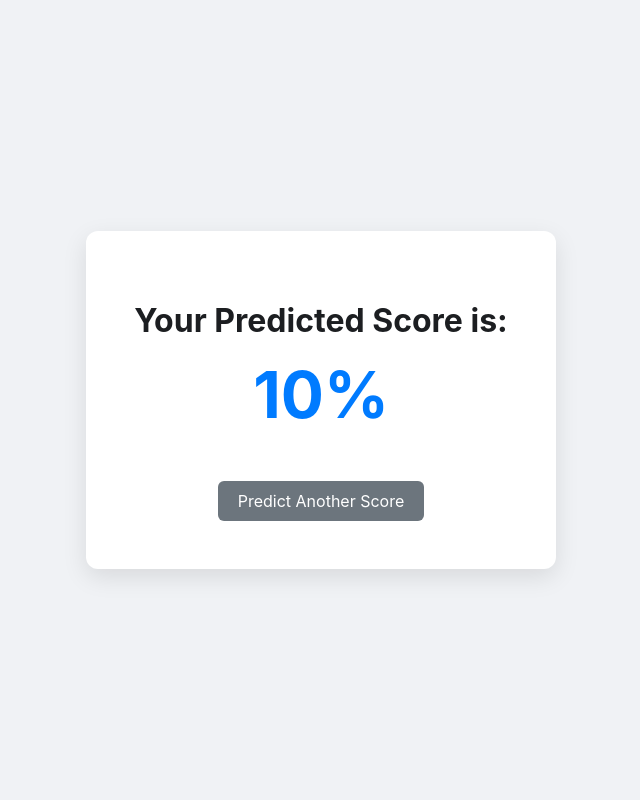
After one commit to BoB-310/mini_project, a Flask app: template mini-project/templates/result.html in a window 1280 px wide. The commit adds this page. Shown: the whole page, without its empty margins (319-959 px from the left). Run offline with Flask 3, Linux system fonts and the light colour scheme; the template is opened without the code that fills it: most values are stand-ins (such as "Sample title", 1, 10 or a date in 2020); parts of the project's set-up code (start-up, migrations or seed data) failed here and were passed over.

Commit message:
mini_project

```diff
--- a/mini-project/app.py
+++ b/mini-project/app.py
@@ -1,59 +1,41 @@
-from flask import Flask, request, jsonify
-from flask_cors import CORS
+# We need redirect and url_for to send the user back to the main page
+from flask import Flask, request, render_template, redirect, url_for
 import joblib
 import numpy as np
-import json # Import the json library
 
 app = Flask(__name__)
-CORS(app)
 
 try:
     model = joblib.load('grade_predictor_model.pkl')
-    print("--- Server Started: Model loaded successfully. ---")
-except Exception as e:
-    print(f"FATAL ERROR: Could not load model. Error: {e}")
+except FileNotFoundError:
+    print("FATAL ERROR: grade_predictor_model.pkl not found. Please run train_model.py first.")
     exit()
 
-@app.route('/predict', methods=['POST'])
+@app.route('/')
+def home():
+    return render_template('index.html')
+
+# --- THIS IS THE UPDATED PART ---
+# The /predict route now accepts both POST and GET methods
+@app.route('/predict', methods=['POST', 'GET'])
 def predict():
-    print("\n--- Received a new request ---")
-    try:
-        data = request.get_json()
-        print(f"1. Received raw data: {data}")
+    # If the request is a POST, it means the form was submitted.
+    if request.method == 'POST':
+        try:
+            form_data = [float(x) for x in request.form.values()]
+            prediction = model.predict([form_data])
+            score = round(prediction[0], 2)
+            return render_template('result.html', score=score)
+        except Exception as e:
+            print(f"An error occurred: {e}")
+            return "An error occurred. Please go back and try again."
 
-        # --- Data Extraction ---
-        target_sem = float(data['target_semester'])
-        prev_sem_1 = float(data['prev_sem_1_score'])
-        prev_sem_2 = float(data['prev_sem_2_score'])
-        study_hours = float(data['study_hours'])
-        attendance = float(data['attendance'])
-        print("2. Data successfully converted to numbers.")
-
-        # --- Prediction ---
-        features = np.array([[target_sem, prev_sem_1, prev_sem_2, study_hours, attendance]])
-        prediction_result = model.predict(features)
-        print(f"3. Model prediction raw output: {prediction_result}, Type: {type(prediction_result)}")
-
-        # --- Data Type Conversion (Robust Fix) ---
-        # Convert the entire numpy array to a standard Python list
-        prediction_list = prediction_result.tolist()
-        # Get the first (and only) number from the list
-        score = prediction_list[0]
-        print(f"4. Converted to Python list: {prediction_list}, Extracted score: {score}")
-
-        # Round the final score
-        final_score = round(score, 2)
-        print(f"5. Final rounded score: {final_score}")
-
-        # --- Create JSON Response ---
-        response_data = {'predicted_score': final_score}
-        print(f"6. Preparing to send this JSON back to browser: {response_data}")
-
-        return jsonify(response_data)
-
-    except Exception as e:
-        print(f"!!! AN ERROR OCCURRED: {e} !!!")
-        return jsonify({'error': 'An error occurred on the server.'}), 500
+    # If the request is a GET, it means someone refreshed the page.
+    # We will redirect them back to the main form page ('home').
+    else:
+        return redirect(url_for('home'))
 
 if __name__ == '__main__':
+    print("--- Server is starting... ---")
+    print("Open your browser and go to: http://127.0.0.1:5000")
     app.run(debug=True, port=5000)
--- /dev/null
+++ b/mini-project/templates/result.html
@@ -0,0 +1,60 @@
+<!DOCTYPE html>
+<html lang="en">
+<head>
+    <meta charset="UTF-8">
+    <meta name="viewport" content="width=device-width, initial-scale=1.0">
+    <title>Prediction Result</title>
+    <link rel="stylesheet" href="https://cdnjs.cloudflare.com/ajax/libs/font-awesome/6.7.2/css/all.min.css" integrity="sha512-Evv84Mr4kqVGRNSgIGL/F/aIDqQb7xQ2vcrdIwxfjThSH8CSR7PBEakCr51Ck+w+/U6swU2Im1vVX0SVk9ABhg==" crossorigin="anonymous" referrerpolicy="no-referrer" />
+    <link rel="stylesheet" href="{{ url_for('static', filename='style.css') }}">
+    <style>
+        body {
+            font-family: -apple-system, BlinkMacSystemFont, 'Segoe UI', Roboto, Helvetica, Arial, sans-serif;
+            display: flex;
+            justify-content: center;
+            align-items: center;
+            height: 100vh;
+            margin: 0;
+            background-color: #f0f2f5;
+        }
+        .container {
+            background: white;
+            padding: 3rem;
+            border-radius: 12px;
+            box-shadow: 0 8px 24px rgba(0, 0, 0, 0.1);
+            text-align: center;
+        }
+        h1 {
+            color: #1c1e21;
+            margin-bottom: 0.5rem;
+        }
+        .score {
+            font-size: 4rem;
+            font-weight: bold;
+            color: #007bff;
+            margin: 1rem 0;
+        }
+        a {
+            display: inline-block;
+            margin-top: 2rem;
+            padding: 10px 20px;
+            background-color: #6c757d;
+            color: white;
+            text-decoration: none;
+            border-radius: 6px;
+        }
+        a:hover {
+            background-color: #5a6268;
+        }
+    </style>
+</head>
+<body>
+    <div class="container">
+        <h1>Your Predicted Score is:</h1>
+
+        <p class="score">{{ score }}%</p>
+
+        <!-- This is the corrected link -->
+        <a href="/">Predict Another Score</a>
+    </div>
+</body>
+</html>
```
Also changed, not shown: mini-project/templates/index.html (renamed from mini-project/template/index.html, +10 -71 lines).
